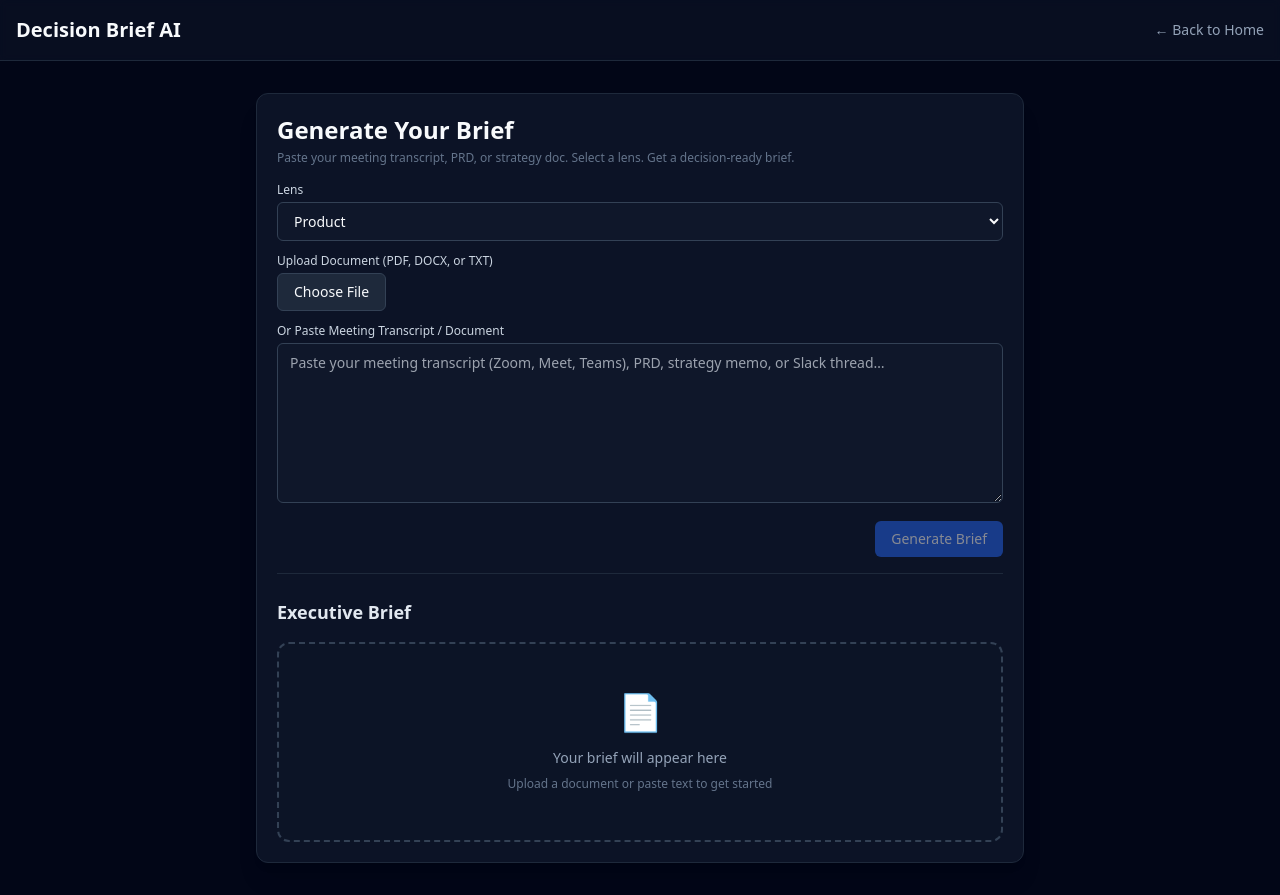
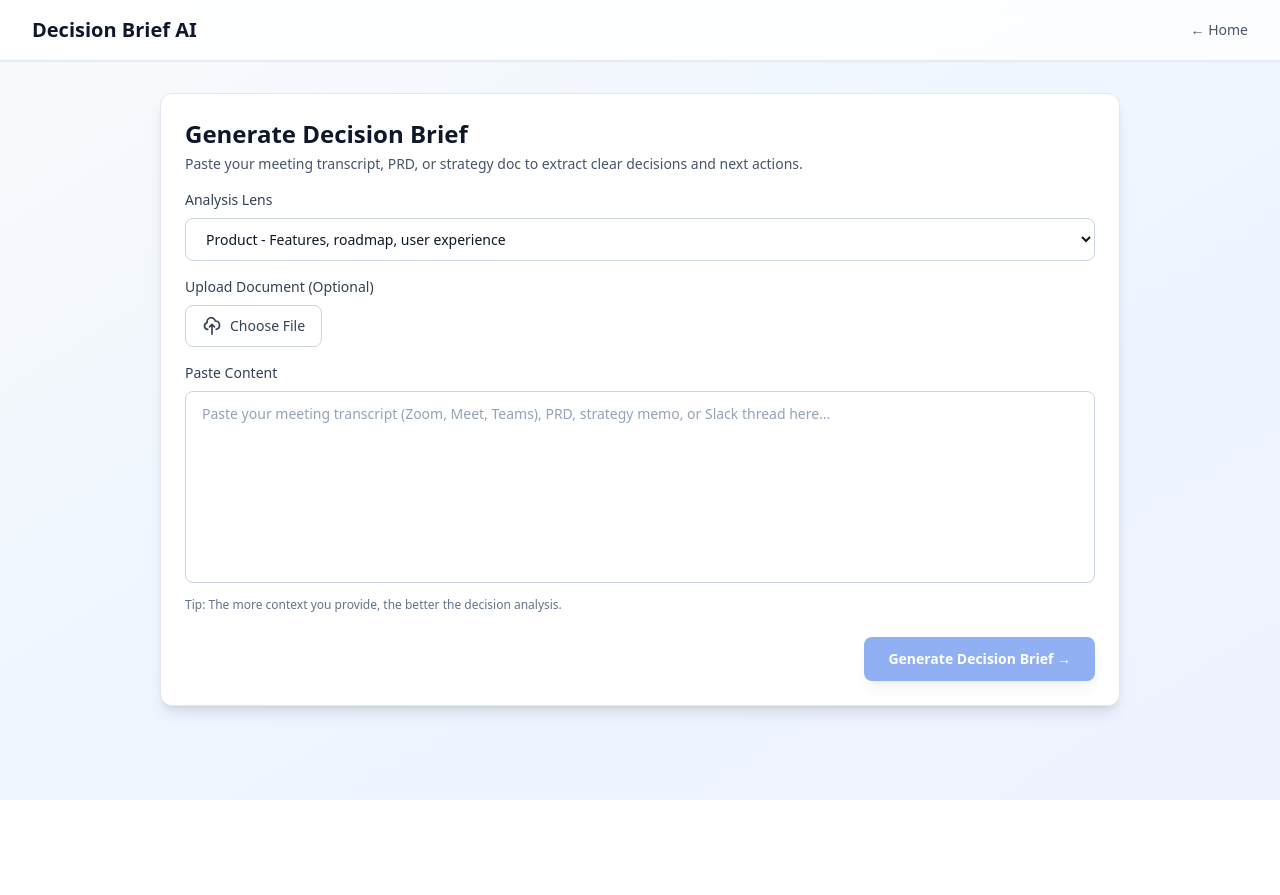
Before and after one commit to amitstar69/decision-brief-ai, a Next.js app: page /app in a window 1280 px wide. After the commit the page ends 800 px from the top, so only its background shows below. Built offline with nearby package versions, Linux system fonts and the light colour scheme.

Commit message:
Update page.tsx

```diff
--- a/src/app/app/page.tsx
+++ b/src/app/app/page.tsx
@@ -2,16 +2,16 @@
 
   import { useState, FormEvent, useRef } from 'react';
   import { extractTextFromFile, formatFileSize, isValidFileType } from '@/lib/documentParser';
-  import Link from 'next/link';
   import { parseBrief } from '@/lib/briefParser';
   import BriefSection from '@/components/BriefSection';
+  import Link from 'next/link';
 
   function cleanMarkdown(text: string) {
     return text
-      .replace(/\*\*/g, '')         // remove bold markers
-      .replace(/^#{1,6}\s*/gm, '')  // remove ### headers
-      .replace(/^- \s*/gm, '')      // remove "- " bullets
-      .replace(/\*\s*/gm, '');      // remove "* " bullets
+      .replace(/\*\*/g, '')
+      .replace(/^#{1,6}\s*/gm, '')
+      .replace(/^- \s*/gm, '')
+      .replace(/\*\s*/gm, '');
   }
 
   type ExecLens = 'Product' | 'Revenue' | 'Ops' | 'Customer' | 'Risk';
@@ -27,6 +27,9 @@
     const [brief, setBrief] = useState('');
     const [isLoading, setIsLoading] = useState(false);
     const [errorMsg, setErrorMsg] = useState('');
+
+    // UI state
+    const [showInputPanel, setShowInputPanel] = useState(true);
 
     // File upload state
     const [uploadedFile, setUploadedFile] = useState<File | null>(null);
@@ -47,7 +50,6 @@
         return;
       }
 
-      // Check file size (max 10MB)
       const maxSize = 10 * 1024 * 1024;
       if (file.size > maxSize) {
         setFileError('File is too large. Maximum size is 10MB.');
@@ -96,6 +98,7 @@
       setErrorMsg('');
       setBrief('');
       setQa([]);
+      setShowInputPanel(false);
 
       try {
         const res = await fetch('/api/chat', {
@@ -161,57 +164,84 @@
       }
     }
 
+    function handleNewBrief() {
+      setBrief('');
+      setQa([]);
+      setContent('');
+      setUploadedFile(null);
+      setErrorMsg('');
+      setShowInputPanel(true);
+      if (fileInputRef.current) {
+        fileInputRef.current.value = '';
+      }
+    }
+
     return (
-      <div className="min-h-screen bg-slate-950">
+      <div className="min-h-screen bg-gradient-to-br from-slate-50 via-blue-50 to-indigo-50">
         {/* Header */}
-        <header className="border-b border-slate-800 bg-slate-900/50 backdrop-blur-sm">
-          <div className="max-w-7xl mx-auto px-4 py-4 flex items-center justify-between">
-            <Link href="/" className="text-xl font-semibold text-slate-50 hover:text-blue-400 transition-colors">
+        <header className="sticky top-0 z-50 border-b border-slate-200 bg-white/80 backdrop-blur-sm shadow-sm">
+          <div className="max-w-7xl mx-auto px-4 sm:px-6 lg:px-8 py-4 flex items-center justify-between">
+            <Link href="/" className="text-xl font-bold text-slate-900 hover:text-blue-600 transition-colors">
               Decision Brief AI
             </Link>
+            <div className="flex items-center gap-3">
+              {brief && (
+                <button
+                  onClick={handleNewBrief}
+                  className="px-4 py-2 text-sm font-medium text-slate-700 bg-white border border-slate-300 rounded-lg hover:bg-slate-50 transition-colors"
+                >
+                  + New Brief
+                </button>
+              )}
               <Link
                 href="/"
-              className="text-sm text-slate-400 hover:text-slate-300 transition-colors"
+                className="text-sm text-slate-600 hover:text-slate-900 transition-colors"
               >
-              ← Back to Home
+                ← Home
               </Link>
+            </div>
           </div>
         </header>
 
-        {/* Main App */}
-        <main className="flex flex-col items-center justify-center px-4 py-8">
-          <div className="w-full max-w-3xl border border-slate-800 rounded-xl p-5 bg-slate-900/80 shadow-xl">
+        {/* Main Content */}
+        <main className="max-w-5xl mx-auto px-4 sm:px-6 lg:px-8 py-8">
+
+          {/* Input Panel */}
+          {showInputPanel ? (
+            <div className="bg-white rounded-xl shadow-lg border border-slate-200 p-6 mb-8">
               <div className="mb-4">
-              <h1 className="text-2xl font-semibold text-slate-50">Generate Your Brief</h1>
-             <p className="text-xs text-slate-500 mt-1">
-    Paste your meeting transcript, PRD, or strategy doc. Select a lens. Get a decision-ready brief.
+                <h1 className="text-2xl font-bold text-slate-900">Generate Decision Brief</h1>
+                <p className="text-sm text-slate-600 mt-1">
+                  Paste your meeting transcript, PRD, or strategy doc to extract clear decisions and next actions.
                 </p>
               </div>
 
-            {/* MAIN BRIEF FORM */}
-            <form onSubmit={handleSubmit} className="space-y-3 mb-4">
+              <form onSubmit={handleSubmit} className="space-y-4">
+                {/* Lens Selection */}
                 <div>
-                <label className="block text-xs font-medium text-slate-300 mb-1">Lens</label>
+                  <label className="block text-sm font-medium text-slate-700 mb-2">
+                    Analysis Lens
+                  </label>
                   <select
-                  className="w-full rounded-md border border-slate-700 bg-slate-900 px-3 py-2 text-sm text-slate-50"
+                    className="w-full rounded-lg border border-slate-300 bg-white px-4 py-2.5 text-sm text-slate-900 focus:ring-2 focus:ring-blue-500 focus:border-transparent"
                     value={lens}
                     onChange={(e) => setLens(e.target.value as ExecLens)}
                     disabled={isLoading || isParsingFile}
                   >
-                  <option value="Product">Product</option>
-                  <option value="Revenue">Revenue</option>
-                  <option value="Ops">Ops</option>
-                  <option value="Customer">Customer</option>
-                  <option value="Risk">Risk</option>
+                    <option value="Product">Product - Features, roadmap, user experience</option>
+                    <option value="Revenue">Revenue - Growth, monetization, sales</option>
+                    <option value="Ops">Ops - Efficiency, processes, resources</option>
+                    <option value="Customer">Customer - Satisfaction, retention, feedback</option>
+                    <option value="Risk">Risk - Security, compliance, threats</option>
                   </select>
                 </div>
 
-              {/* FILE UPLOAD SECTION */}
+                {/* File Upload */}
                 <div>
-                <label className="block text-xs font-medium text-slate-300 mb-1">
-                  Upload Document (PDF, DOCX, or TXT)
+                  <label className="block text-sm font-medium text-slate-700 mb-2">
+                    Upload Document (Optional)
                   </label>
-                <div className="flex items-center gap-2">
+                  <div className="flex items-center gap-3">
                     <label className="cursor-pointer">
                       <input
                         ref={fileInputRef}
@@ -221,108 +251,155 @@
                         disabled={isLoading || isParsingFile}
                         className="hidden"
                       />
-                    <span className="inline-block rounded-md bg-slate-800 border border-slate-700 px-4 py-2 text-sm font-medium hover:bg-slate-700 disabled:opacity-50
-  text-slate-50">
+                      <span className="inline-flex items-center gap-2 px-4 py-2.5 text-sm font-medium text-slate-700 bg-white border border-slate-300 rounded-lg
+  hover:bg-slate-50 transition-colors">
+                        <svg className="w-5 h-5" fill="none" stroke="currentColor" viewBox="0 0 24 24">
+                          <path strokeLinecap="round" strokeLinejoin="round" strokeWidth={2} d="M7 16a4 4 0 01-.88-7.903A5 5 0 1115.9 6L16 6a5 5 0 011 9.9M15 13l-3-3m0 0l-3
+  3m3-3v12" />
+                        </svg>
                         {isParsingFile ? 'Processing...' : 'Choose File'}
                       </span>
                     </label>
 
                     {uploadedFile && (
-                    <div className="flex-1 flex items-center justify-between bg-slate-800 border border-slate-700 rounded-md px-3 py-2">
+                      <div className="flex-1 flex items-center justify-between bg-blue-50 border border-blue-200 rounded-lg px-4 py-2.5">
                         <div className="flex items-center gap-2 overflow-hidden">
-                        <svg className="w-4 h-4 text-blue-400 flex-shrink-0" fill="none" stroke="currentColor" viewBox="0 0 24 24">
+                          <svg className="w-5 h-5 text-blue-600 flex-shrink-0" fill="none" stroke="currentColor" viewBox="0 0 24 24">
                             <path strokeLinecap="round" strokeLinejoin="round" strokeWidth={2} d="M9 12h6m-6 4h6m2 5H7a2 2 0 01-2-2V5a2 2 0 012-2h5.586a1 1 0 01.707.293l5.414
   5.414a1 1 0 01.293.707V19a2 2 0 01-2 2z" />
                           </svg>
-                        <span className="text-xs text-slate-300 truncate">
-                          {uploadedFile.name} ({formatFileSize(uploadedFile.size)})
+                          <span className="text-sm text-slate-700 truncate font-medium">
+                            {uploadedFile.name}
+                          </span>
+                          <span className="text-xs text-slate-500">
+                            ({formatFileSize(uploadedFile.size)})
                           </span>
                         </div>
                         <button
                           type="button"
                           onClick={handleRemoveFile}
-                        className="ml-2 text-xs text-red-400 hover:text-red-300"
+                          className="ml-3 text-sm text-red-600 hover:text-red-700 font-medium"
                         >
                           Remove
                         </button>
                       </div>
                     )}
                   </div>
-                {fileError && <p className="text-xs text-red-400 mt-1">{fileError}</p>}
+                  {fileError && <p className="text-sm text-red-600 mt-2">{fileError}</p>}
                 </div>
 
+                {/* Text Input */}
                 <div>
-              <label className="block text-xs font-medium text-slate-300 mb-1">
-    Or Paste Meeting Transcript / Document {uploadedFile && '(append to uploaded document)'}
+                  <label className="block text-sm font-medium text-slate-700 mb-2">
+                    Paste Content
                   </label>
                   <textarea
-                  className="w-full h-40 rounded-md border border-slate-700 bg-slate-900 px-3 py-2 text-sm leading-relaxed resize-y text-slate-50"
-  placeholder="Paste your meeting transcript (Zoom, Meet, Teams), PRD, strategy memo, or Slack thread…"
+                    className="w-full h-48 rounded-lg border border-slate-300 bg-white px-4 py-3 text-sm text-slate-900 placeholder-slate-400 focus:ring-2 focus:ring-blue-500
+  focus:border-transparent resize-none"
+                    placeholder="Paste your meeting transcript (Zoom, Meet, Teams), PRD, strategy memo, or Slack thread here..."
                     value={content}
                     onChange={(e) => setContent(e.target.value)}
                     disabled={isLoading || isParsingFile}
                   />
+                  <p className="text-xs text-slate-500 mt-2">
+                    Tip: The more context you provide, the better the decision analysis.
+                  </p>
                 </div>
 
-              <div className="flex items-center justify-between">
-                {errorMsg && <span className="text-xs text-red-400">{errorMsg}</span>}
+                {/* Submit Button */}
+                <div className="flex items-center justify-between pt-2">
+                  {errorMsg && <span className="text-sm text-red-600">{errorMsg}</span>}
                   <button
                     type="submit"
-                  className="ml-auto rounded-md bg-blue-600 px-4 py-2 text-sm font-medium hover:bg-blue-500 disabled:opacity-50 text-white"
+                    className="ml-auto px-6 py-3 bg-blue-600 text-white text-sm font-semibold rounded-lg hover:bg-blue-700 disabled:opacity-50 disabled:cursor-not-allowed
+  transition-colors shadow-lg hover:shadow-xl"
                     disabled={isLoading || isParsingFile || !content.trim()}
                   >
-                  {isLoading ? 'Generating…' : 'Generate Brief'}
+                    {isLoading ? (
+                      <span className="flex items-center gap-2">
+                        <svg className="animate-spin h-4 w-4" fill="none" viewBox="0 0 24 24">
+                          <circle className="opacity-25" cx="12" cy="12" r="10" stroke="currentColor" strokeWidth="4"></circle>
+                          <path className="opacity-75" fill="currentColor" d="M4 12a8 8 0 018-8V0C5.373 0 0 5.373 0 12h4zm2 5.291A7.962 7.962 0 014 12H0c0 3.042 1.135 5.824 3
+  7.938l3-2.647z"></path>
+                        </svg>
+                        Generating...
+                      </span>
+                    ) : (
+                      'Generate Decision Brief →'
+                    )}
                   </button>
                 </div>
               </form>
-
-           {/* OUTPUT */}
-            <section className="border-t border-slate-800 pt-6">
-              <div className="flex items-center justify-between mb-4">
-                <div className="flex items-center gap-2">
-                  <h2 className="text-lg font-semibold text-slate-200">Executive Brief</h2>
-                  {brief && (
-                    <span className="px-3 py-1 text-xs font-medium bg-blue-600/20 text-blue-400 rounded-full border border-blue-600/30">
-                      {lens} Lens
-                    </span>
-                  )}
             </div>
-                {brief && (
+          ) : (
             <button
-                    className="px-3 py-1.5 text-xs font-medium text-blue-400 hover:text-blue-300 hover:bg-slate-800 rounded-lg transition-colors"
-                    onClick={() => navigator.clipboard.writeText(brief)}
+              onClick={() => setShowInputPanel(true)}
+              className="w-full mb-8 px-4 py-3 bg-white border-2 border-dashed border-slate-300 rounded-xl text-sm font-medium text-slate-600 hover:border-blue-400
+  hover:text-blue-600 hover:bg-blue-50 transition-all"
             >
-                    📋 Copy All
+              📄 Edit input or create new brief
             </button>
           )}
-              </div>
 
-              {!brief && !isLoading && (
-                <div className="rounded-xl border-2 border-dashed border-slate-700 bg-slate-900/30 p-12 text-center">
-                  <div className="text-4xl mb-4">📄</div>
-                  <p className="text-slate-400 text-sm mb-2">Your brief will appear here</p>
-                  <p className="text-slate-500 text-xs">Upload a document or paste text to get started</p>
+          {/* Output Section */}
+          {!brief && !isLoading && !showInputPanel && (
+            <div className="bg-white rounded-xl border-2 border-dashed border-slate-300 p-12 text-center">
+              <div className="text-5xl mb-4">📋</div>
+              <p className="text-slate-500 text-lg font-medium mb-2">No brief generated yet</p>
+              <button
+                onClick={() => setShowInputPanel(true)}
+                className="text-blue-600 hover:text-blue-700 text-sm font-medium"
+              >
+                Create your first brief →
+              </button>
             </div>
           )}
 
           {isLoading && (
-                <div className="rounded-xl border border-slate-700 bg-gradient-to-br from-slate-900 to-slate-800 p-8">
-                  <div className="flex items-center justify-center gap-3 mb-4">
-                    <div className="w-2 h-2 bg-blue-400 rounded-full animate-bounce" style={{ animationDelay: '0ms' }}></div>
-                    <div className="w-2 h-2 bg-blue-400 rounded-full animate-bounce" style={{ animationDelay: '150ms' }}></div>
-                    <div className="w-2 h-2 bg-blue-400 rounded-full animate-bounce" style={{ animationDelay: '300ms' }}></div>
+            <div className="bg-white rounded-xl shadow-lg border border-slate-200 p-12">
+              <div className="flex flex-col items-center justify-center gap-4">
+                <div className="flex items-center gap-2">
+                  <div className="w-3 h-3 bg-blue-600 rounded-full animate-bounce" style={{ animationDelay: '0ms' }}></div>
+                  <div className="w-3 h-3 bg-blue-600 rounded-full animate-bounce" style={{ animationDelay: '150ms' }}></div>
+                  <div className="w-3 h-3 bg-blue-600 rounded-full animate-bounce" style={{ animationDelay: '300ms' }}></div>
                 </div>
-                  <p className="text-center text-slate-300 text-sm font-medium mb-1">
+                <div className="text-center">
+                  <p className="text-lg font-semibold text-slate-900 mb-1">
                     Analyzing through {lens} lens...
                   </p>
-                  <p className="text-center text-slate-500 text-xs">
-                    Generating your executive brief
+                  <p className="text-sm text-slate-600">
+                    Extracting decisions, options, and recommendations
                   </p>
+                </div>
+              </div>
             </div>
           )}
 
           {!isLoading && brief && (
-                <div className="space-y-0">
+            <div>
+              {/* Header with Lens Badge */}
+              <div className="flex items-center justify-between mb-6">
+                <div className="flex items-center gap-3">
+                  <h2 className="text-2xl font-bold text-slate-900">Decision Brief</h2>
+                  <span className="px-3 py-1 text-sm font-semibold bg-blue-100 text-blue-700 rounded-full border border-blue-200">
+                    {lens} Lens
+                  </span>
+                </div>
+                <button
+                  className="px-4 py-2 text-sm font-medium text-slate-700 bg-white border border-slate-300 rounded-lg hover:bg-slate-50 transition-colors flex items-center
+  gap-2"
+                  onClick={() => navigator.clipboard.writeText(brief)}
+                >
+                  <svg className="w-4 h-4" fill="none" stroke="currentColor" viewBox="0 0 24 24">
+                    <path strokeLinecap="round" strokeLinejoin="round" strokeWidth={2} d="M8 16H6a2 2 0 01-2-2V6a2 2 0 012-2h8a2 2 0 012 2v2m-6 12h8a2 2 0 002-2v-8a2 2 0
+  00-2-2h-8a2 2 0 00-2 2v8a2 2 0 002 2z" />
+                  </svg>
+                  Copy All
+                </button>
+              </div>
+
+              {/* Brief Sections */}
+              <div className="space-y-4">
                 {parseBrief(brief).map((section, index) => (
                   <BriefSection
                     key={section.id}
@@ -331,53 +408,63 @@
                   />
                 ))}
               </div>
+            </div>
           )}
-            </section>
 
+          {/* Follow-up Questions */}
+          {brief && (
+            <div className="mt-8 bg-white rounded-xl shadow-lg border border-slate-200 p-6">
+              <h3 className="text-lg font-semibold text-slate-900 mb-4">Ask Follow-up Questions</h3>
 
-            {/* FOLLOW-UP QUESTIONS */}
-            {brief && (
-              <section className="mt-8 border-t border-slate-800 pt-4">
-                <h2 className="text-sm font-semibold text-slate-200 mb-2">Follow-up questions</h2>
-
-                <div className="flex space-x-2 mb-3">
+              <div className="flex gap-3 mb-4">
                 <input
                   type="text"
-                    className="flex-1 rounded-md border border-slate-700 bg-slate-900 px-3 py-2 text-sm text-slate-50"
-                    placeholder="Ask a question…"
+                  className="flex-1 rounded-lg border border-slate-300 bg-white px-4 py-2.5 text-sm text-slate-900 placeholder-slate-400 focus:ring-2 focus:ring-blue-500
+  focus:border-transparent"
+                  placeholder="What are the biggest risks? Who should make this decision?"
                   value={question}
                   onChange={(e) => setQuestion(e.target.value)}
+                  onKeyPress={(e) => e.key === 'Enter' && handleFollowup()}
                   disabled={isFollowupLoading}
                 />
                 <button
                   onClick={handleFollowup}
-                    className="rounded-md bg-purple-600 px-3 py-2 text-sm hover:bg-purple-500 disabled:opacity-50 text-white"
-                    disabled={isFollowupLoading}
+                  className="px-5 py-2.5 bg-purple-600 text-white text-sm font-semibold rounded-lg hover:bg-purple-700 disabled:opacity-50 transition-colors"
+                  disabled={isFollowupLoading || !question.trim()}
                 >
-                    {isFollowupLoading ? 'Thinking…' : 'Ask'}
+                  {isFollowupLoading ? 'Thinking...' : 'Ask'}
                 </button>
               </div>
 
-                <div className="space-y-3">
+              {qa.length > 0 && (
+                <div className="space-y-3 mt-6">
                   {qa.map((entry, i) => (
                     <div
                       key={i}
-                      className={`p-3 rounded-md text-sm ${
+                      className={`p-4 rounded-lg ${
                         entry.role === 'user'
-                          ? 'bg-slate-800 border border-slate-700'
-                          : 'bg-slate-900 border border-slate-800'
+                          ? 'bg-slate-50 border border-slate-200'
+                          : 'bg-blue-50 border border-blue-200'
                       }`}
                     >
-                      <strong className="block mb-1 text-slate-300">
+                      <div className="flex items-center gap-2 mb-2">
+                        <span className={`text-xs font-semibold px-2 py-1 rounded ${
+                          entry.role === 'user'
+                            ? 'bg-slate-200 text-slate-700'
+                            : 'bg-blue-200 text-blue-700'
+                        }`}>
                           {entry.role === 'user' ? 'You' : 'AI'}
-                      </strong>
-                      <span className="text-slate-400">{cleanMarkdown(entry.content)}</span>
+                        </span>
+                      </div>
+                      <p className="text-sm text-slate-700 leading-relaxed">
+                        {cleanMarkdown(entry.content)}
+                      </p>
                     </div>
                   ))}
                 </div>
-              </section>
               )}
             </div>
+          )}
         </main>
       </div>
     );
```
Lines whose indentation alone changed are shown as unchanged.
